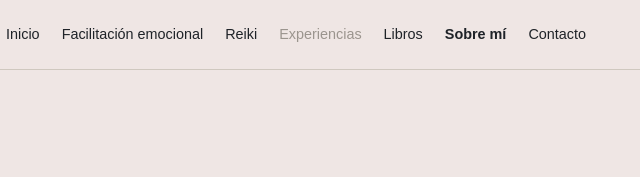
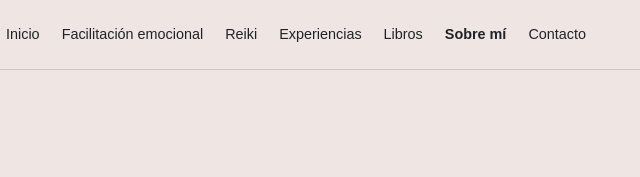
Before and after one commit to soyjosemontesinos/soyjosemontesinos, a plain HTML site: page sobre-mi/index.html in a window 1280 px wide. Shown: the top 177 px of the page, 344-984 px from the left. Drawn offline with Linux system fonts and the light colour scheme.

Commit message:
Update index.html

```diff
--- a/sobre-mi/index.html
+++ b/sobre-mi/index.html
@@ -214,7 +214,7 @@
         <a href="/">Inicio</a>
         <a href="/facilitacion/">Facilitación emocional</a>
         <a href="/reiki/">Reiki</a>
-        <span class="proximamente">Experiencias</span>
+        <a href="/experiencias/">Experiencias</a>
         <a href="/libro/">Libros</a>
         <a class="activo" href="/sobre-mi/">Sobre mí</a>
         <a href="/contacto/">Contacto</a>
```
